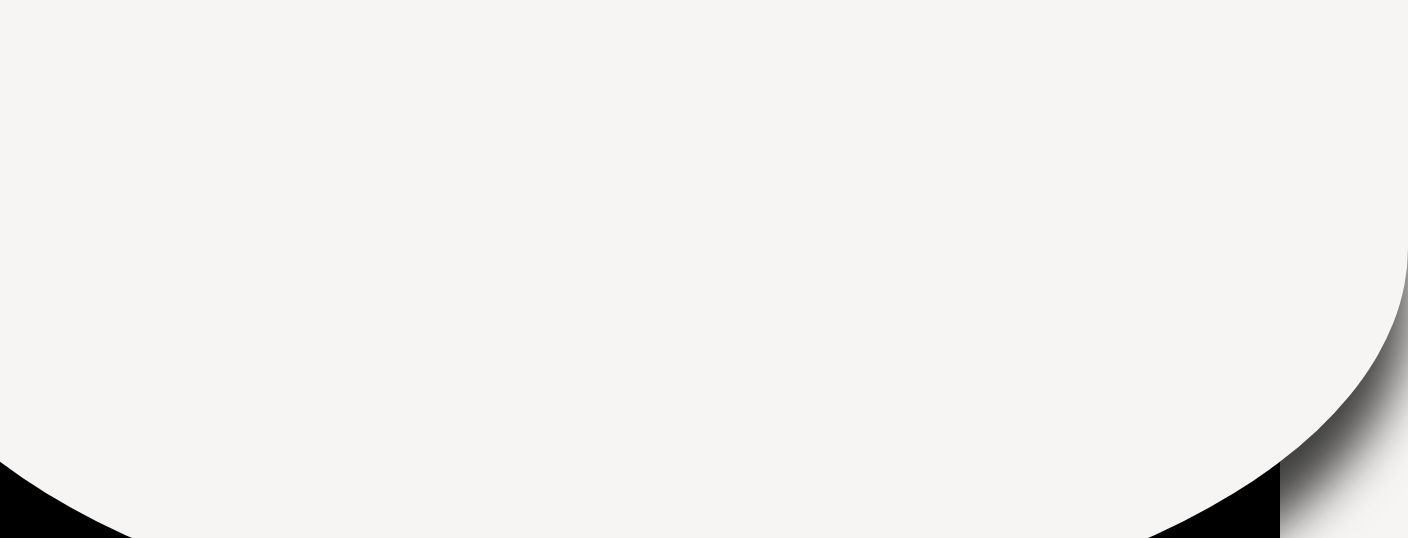
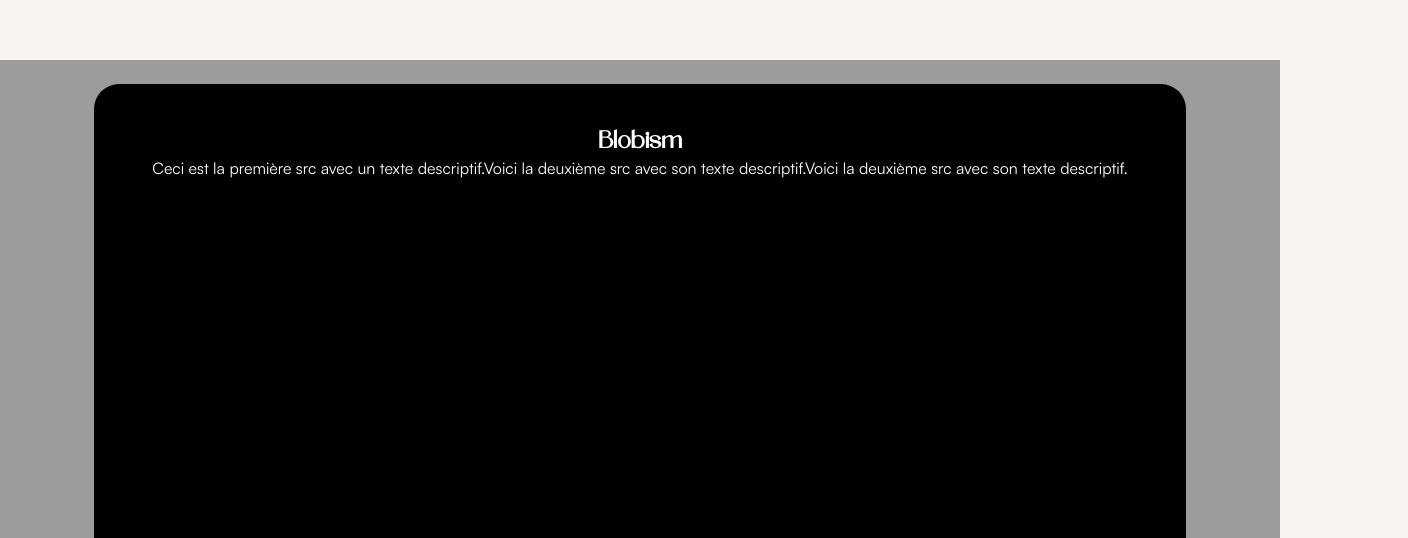
Before and after one commit to ccadran/Architecture-gallery, a Next.js app: page / in a window 1280 px wide. Shown: the part 6462-7000 px from the top of the page, 1408 px wide, since content can reach past the window. Built offline with nearby package versions, Linux system fonts and the light colour scheme.

Commit message:
add sticky position to cards

```diff
--- a/src/app/components/Content/Card/Card.jsx
+++ b/src/app/components/Content/Card/Card.jsx
@@ -2,7 +2,10 @@ import styles from "./card.module.scss";
 export default function Card({ src, title, shortDescription, color }) {
   return (
     <div className={styles.cardContainer}>
-      <div style={{ backgroundColor: color }} className={styles.card}></div>
+      <div style={{ backgroundColor: color }} className={styles.card}>
+        <h2>{title}</h2>
+        <p>{shortDescription}</p>
+      </div>
     </div>
   );
 }
--- a/src/app/components/Content/Card/card.module.scss
+++ b/src/app/components/Content/Card/card.module.scss
@@ -0,0 +1,19 @@
+.cardContainer {
+  height: 100vh;
+  display: flex;
+  justify-content: center;
+  align-items: center;
+  position: sticky;
+  top: 0;
+  .card {
+    position: relative;
+    top: -10%;
+    width: 1000px;
+    height: 500px;
+    border-radius: 25px;
+    display: flex;
+    flex-direction: column;
+    align-items: center;
+    padding: 46px;
+  }
+}
--- a/src/app/components/Content/content.module.scss
+++ b/src/app/components/Content/content.module.scss
@@ -1,7 +1,9 @@
 @import "../../variables.scss";
 
 .content {
-  height: 100vh;
-  background-color: black;
+  // height: 100vh;
+  background-color: rgb(156, 156, 156);
   color: white;
+  margin-top: 50vh;
+  margin-bottom: 100vh;
 }
--- a/src/app/components/Description/Description.jsx
+++ b/src/app/components/Description/Description.jsx
@@ -65,9 +65,9 @@ export default function Description() {
           </div> */}
         </div>
       </div>
-      <motion.div style={{ height }} className={styles.circleContainer}>
+      {/* <motion.div style={{ height }} className={styles.circleContainer}>
         <div className={styles.circle}></div>
-      </motion.div>
+      </motion.div> */}
     </>
   );
 }
```
